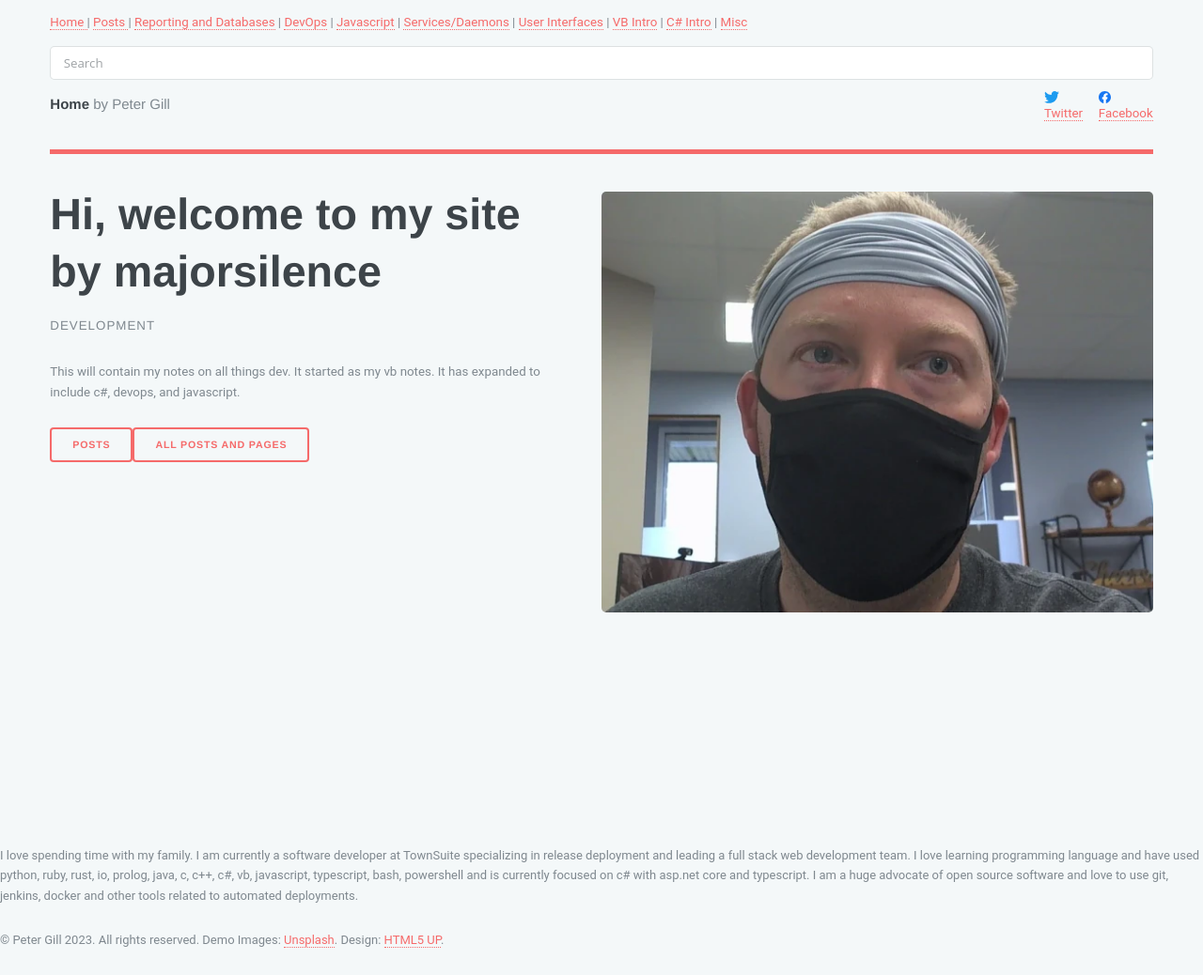
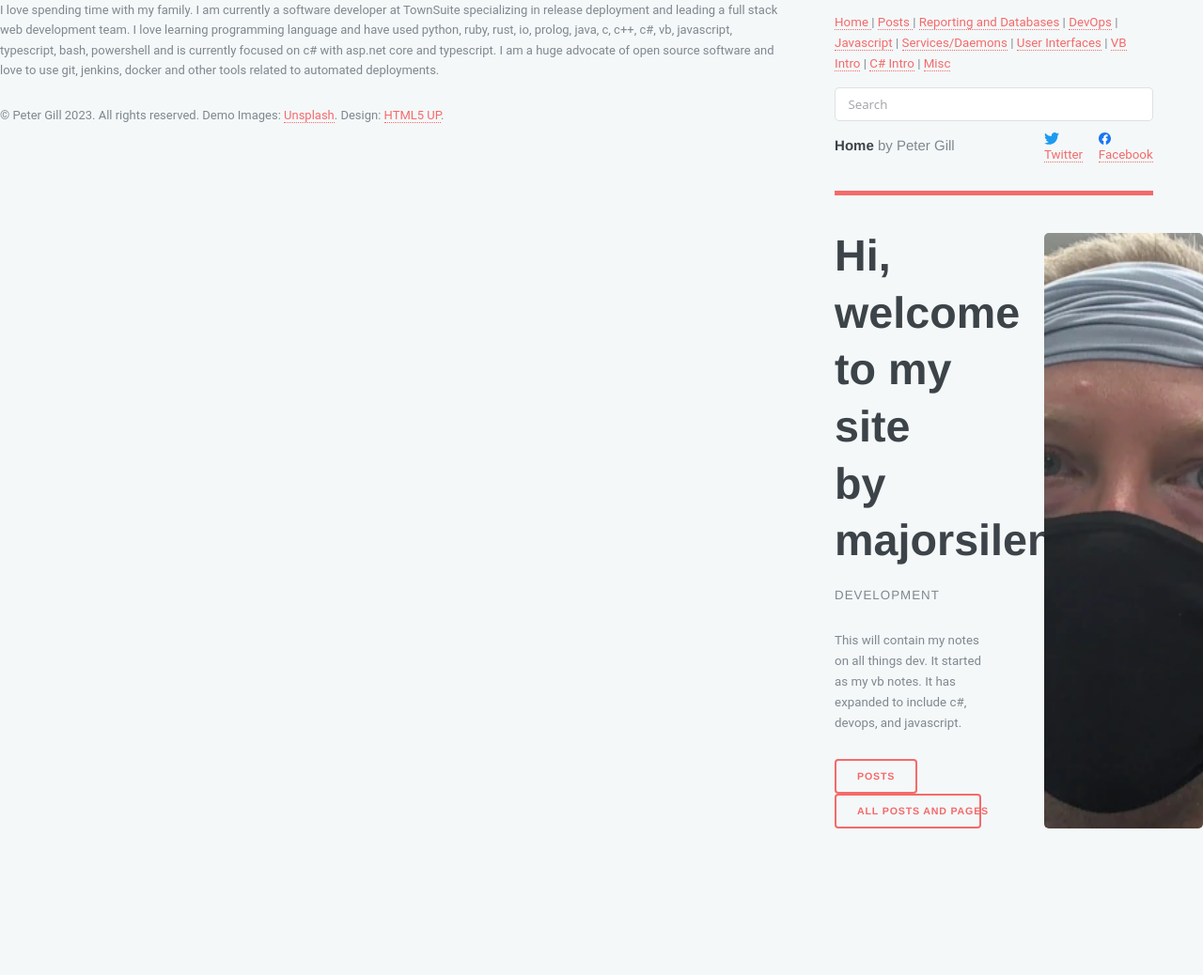
Before and after one commit to majorsilence/Dev, a Jekyll site: the page built from index.html, in a window 1280 px wide. Shown: the whole page at 94% size. Built offline with Jekyll 4.4.1, drawn with Linux system fonts in a browser that asks for light colours; after the commit the page ends 937 px from its top, so only the background shows below that.

Commit message:
move the footer into the page wrapper

```diff
--- a/_layouts/base.html
+++ b/_layouts/base.html
@@ -38,13 +38,9 @@
 			</div>
 		</div>
 
+		{% include footer.html %}
 	</div>
-
-	{% include footer.html %}
-
 	<!-- Scripts -->
 	<script src="{{site.baseurl}}/assets/js/bundle.js?v={{site.siteversion}}"></script>
-
 </body>
-
 </html>
--- a/_layouts/main.html
+++ b/_layouts/main.html
@@ -41,13 +41,9 @@
 
 			</div>
 		</div>
-
+		{% include footer.html %}
 	</div>
-
-	{% include footer.html %}
 	<!-- Scripts -->
 	<script src="{{site.baseurl}}/assets/js/bundle.js?v={{site.siteversion}}"></script>
-
 </body>
-
 </html>
--- a/_layouts/post.html
+++ b/_layouts/post.html
@@ -38,13 +38,9 @@
 				</div>
 			</div>
 		</div>
-
+		{% include footer.html %}
 	</div>
-
-	{% include footer.html %}
 	<!-- Scripts -->
 	<script src="{{site.baseurl}}/assets/js/bundle.js?v={{site.siteversion}}"></script>
-
 </body>
-
 </html>
```
